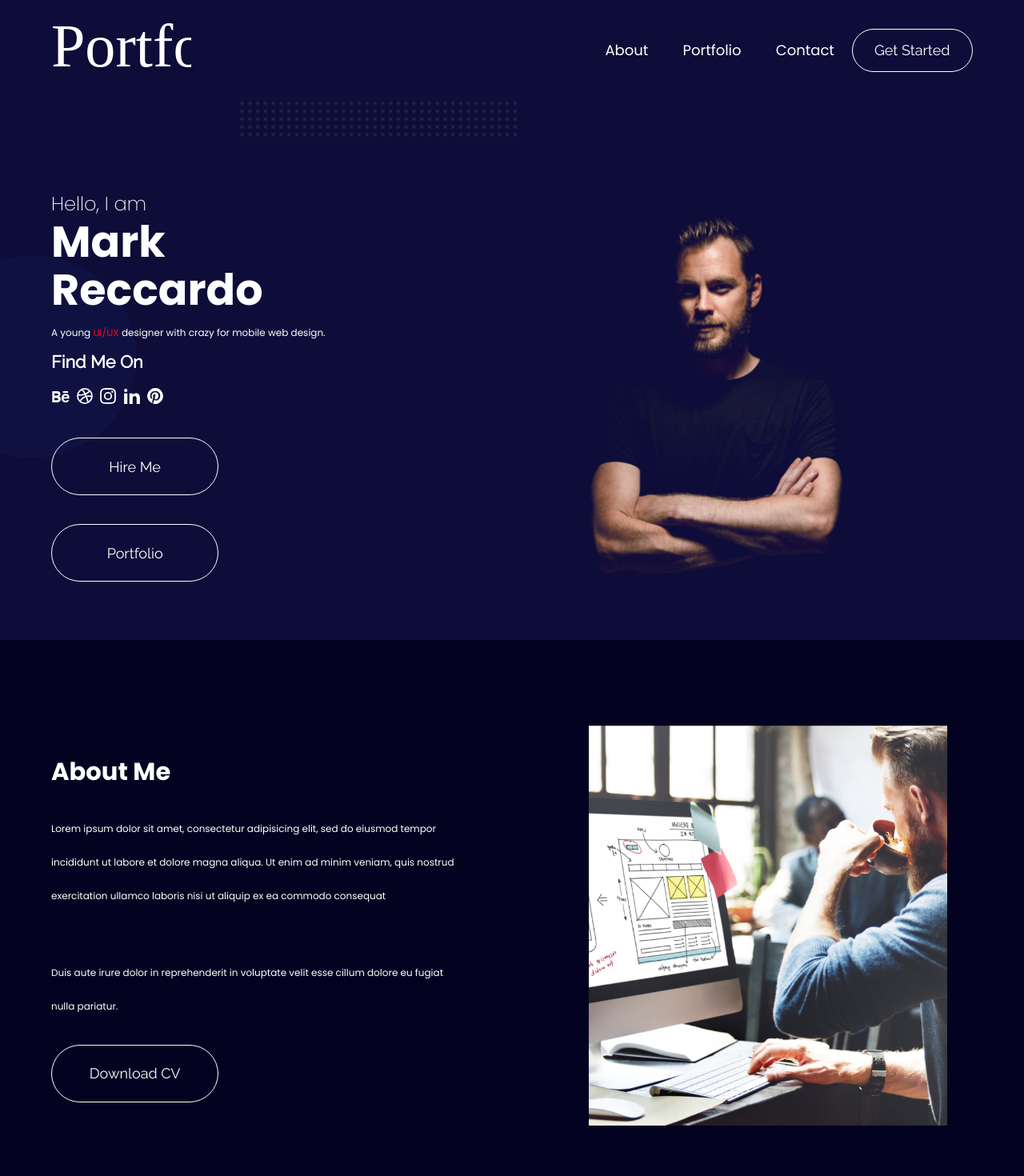
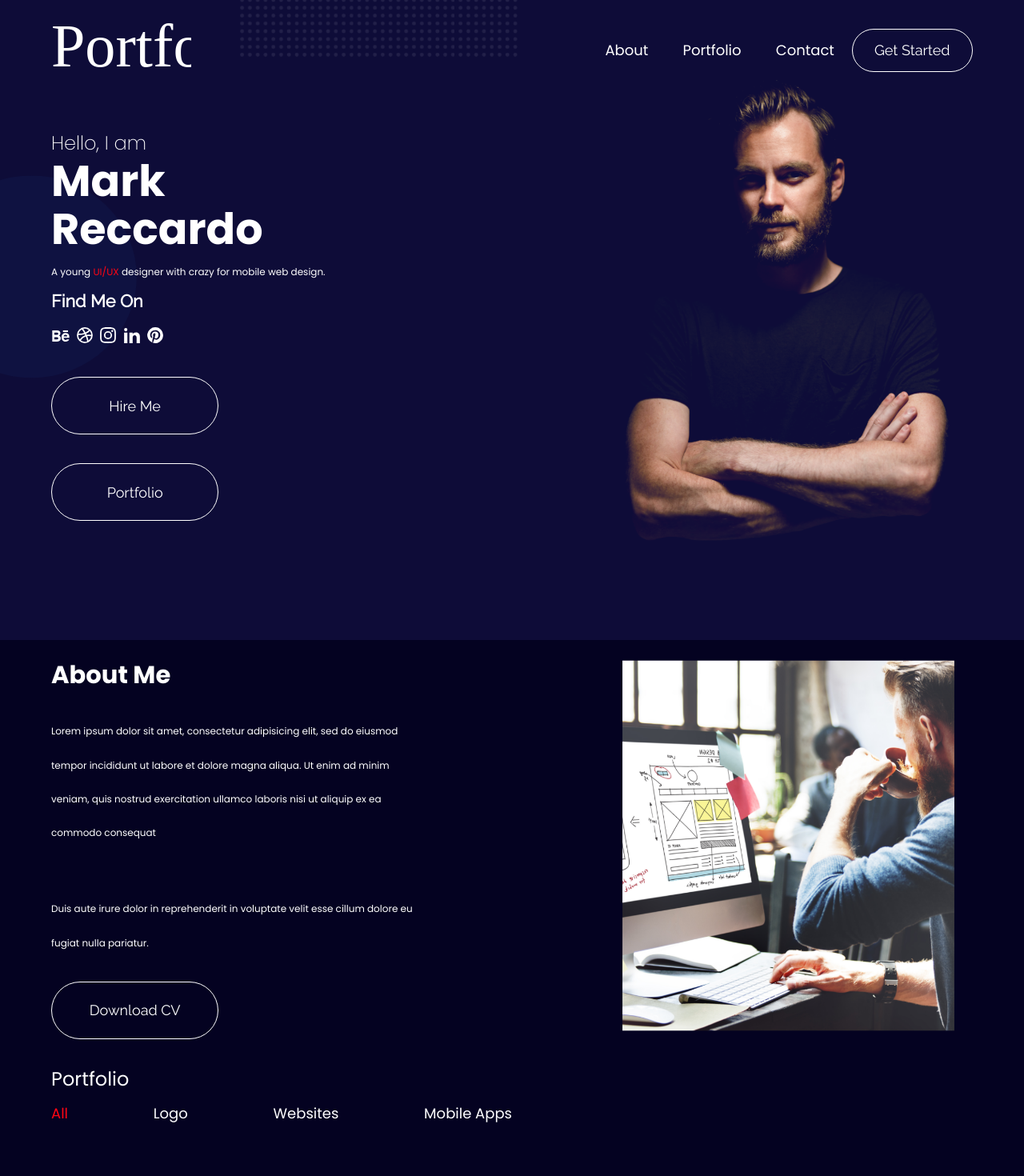
Before and after one commit to soyas07/react-portfolio-website, a React (Create React App) app: page / in a window 1280 px wide. Shown: the top 1470 px of the page at 80% size. Built offline with nearby package versions, Linux system fonts and the light colour scheme; a small style sheet from the web is missing.

Commit message:
Updated Responsive design
Fixed: margins, media screen and spacing, Need to Fix: Change the nav bar bg color when scroll

```diff
--- a/src/components/About.js
+++ b/src/components/About.js
@@ -4,7 +4,8 @@ import aboutMe from '../assets/about_me.png'
 function About() {
     return (
         <section className="wrapper-secondary about-wrapper">
-            <div className="left-content margin-container">
+            <div className="margin-container about-container">
+                <div className="left-content">
                     <h3>About Me</h3>
                     <p>Lorem ipsum dolor sit amet, consectetur adipisicing elit, sed do eiusmod tempor incididunt ut labore et dolore magna aliqua. Ut enim ad minim veniam, quis nostrud exercitation ullamco laboris nisi ut aliquip ex ea commodo consequat
                     </p>
@@ -14,6 +15,8 @@ function About() {
                 <div className="right-content">
                     <img src={aboutMe} alt="About Me" />
                 </div>
+            </div>
+
         </section>
     )
 }
--- a/src/components/Header.js
+++ b/src/components/Header.js
@@ -1,4 +1,4 @@
-import React, { useState } from 'react'
+import React, { useState, useEffect } from 'react'
 
 function Header() {
 
@@ -8,8 +8,11 @@ function Header() {
         setmenuStat(!menuStat)
     }
 
+    // change header nav bg color when scroll
+
+
     return (
-        <header className="wrapper-primary">
+        <header className="">
             <nav className="margin-container">
                 <ul>
                     <div className="logo">
--- a/src/css/App.css
+++ b/src/css/App.css
@@ -227,7 +227,7 @@ nav ul .logo svg {
 }
 
 @font-face {
-  nav ul .logo svg {
+  nav ul .logo svg text {
     font-family: 'freestyle-script-regular';
     src: url("../assets/Freestyle Script Regular.ttf");
   }
@@ -314,6 +314,12 @@ nav ul button {
   }
 }
 
+@media screen and (min-width: 1366px) {
+  html {
+    font-size: 16px;
+  }
+}
+
 @media screen and (min-width: 1024px) {
   nav ul .logo {
     margin-right: auto;
@@ -357,8 +363,7 @@ nav ul button {
 }
 
 .intro-wrapper {
-  padding-top: 18vh;
-  height: 100vh;
+  min-height: 100vh;
   display: -webkit-box;
   display: -ms-flexbox;
   display: flex;
@@ -396,6 +401,7 @@ nav ul button {
 }
 
 .intro-container .left-content {
+  margin-top: 4em;
   z-index: 1;
   display: -webkit-box;
   display: -ms-flexbox;
@@ -466,30 +472,47 @@ nav ul button {
   display: none;
 }
 
-@media screen and (min-width: 1024px) and (max-width: 1366px) {
-  .intro-wrapper {
-    padding-top: 25vh;
+@media screen and (min-width: 1024px) {
+  .intro-container {
+    -webkit-box-pack: justify;
+        -ms-flex-pack: justify;
+            justify-content: space-between;
   }
   .intro-container .left-content {
     width: 45%;
   }
   .intro-container .right-content {
-    width: 50%;
+    width: 40%;
+    display: block;
+    -webkit-transform: scale(0.9);
+            transform: scale(0.9);
   }
-  .intro-container .right-content {
-    display: block;
-    -webkit-transform: scale(0.47);
-            transform: scale(0.47);
+  .intro-container .right-content img {
+    width: 100%;
   }
 }
 
-@media screen and (min-width: 1230px) {
+@media screen and (min-width: 1230px) and (max-width: 1366px) {
   .intro-wrapper .rectangle-svg {
     display: block;
     position: absolute;
     z-index: 3;
     -webkit-transform: translate(30%, -150%);
             transform: translate(30%, -150%);
+  }
+  .intro-wrapper .rectangle-svg img {
+    -webkit-transform: scale(0.6);
+            transform: scale(0.6);
+  }
+}
+
+@media screen and (min-width: 1366px) {
+  .intro-wrapper .rectangle-svg {
+    display: block;
+    position: absolute;
+    z-index: 3;
+    -webkit-transform: translate(60%, -150%);
+            transform: translate(60%, -150%);
   }
   .intro-wrapper .rectangle-svg img {
     -webkit-transform: scale(0.6);
@@ -508,39 +531,61 @@ nav ul button {
   -webkit-box-direction: normal;
       -ms-flex-direction: row;
           flex-direction: row;
-  height: 90vh;
+  min-height: 90vh;
 }
 
-.about-wrapper .left-content h3 {
+.about-wrapper .about-container {
+  display: -webkit-box;
+  display: -ms-flexbox;
+  display: flex;
+  -webkit-box-align: center;
+      -ms-flex-align: center;
+          align-items: center;
+  -webkit-box-orient: horizontal;
+  -webkit-box-direction: normal;
+      -ms-flex-direction: row;
+          flex-direction: row;
+  -webkit-box-pack: justify;
+      -ms-flex-pack: justify;
+          justify-content: space-between;
+}
+
+.about-wrapper .about-container .left-content h3 {
   font-size: 2.55rem;
 }
 
-.about-wrapper .left-content p {
+.about-wrapper .about-container .left-content p {
   line-height: 3.53rem;
   padding: 2.2em 0;
 }
 
-.about-wrapper .right-content {
+.about-wrapper .about-container .right-content {
   display: none;
 }
 
-@media screen and (min-width: 1024px) and (max-width: 1366px) {
-  .about-wrapper .left-content {
+@media screen and (min-width: 700px) {
+  .about-wrapper {
+    min-height: 60vh;
+  }
+}
+
+@media screen and (min-width: 1024px) {
+  .about-wrapper .about-container .left-content {
     width: 40%;
   }
-  .about-wrapper .right-content {
-    width: 50%;
+  .about-wrapper .about-container .right-content {
+    width: 40%;
     display: block;
   }
-  .about-wrapper .right-content img {
+  .about-wrapper .about-container .right-content img {
     width: 100%;
-    -webkit-transform: scale(0.7);
-            transform: scale(0.7);
+    -webkit-transform: scale(0.9);
+            transform: scale(0.9);
   }
 }
 
 .portfolio-wrapper {
-  height: 80vh;
+  min-height: 40vh;
   display: -webkit-box;
   display: -ms-flexbox;
   display: flex;
@@ -589,12 +634,6 @@ aside ul li .active {
   }
 }
 
-@media screen and (min-width: 1024px) and (max-width: 1366px) {
-  .portfolio-wrapper {
-    height: 120vh;
-  }
-}
-
 @media screen and (min-width: 1024px) {
   aside ul {
     width: 50%;
@@ -602,7 +641,7 @@ aside ul li .active {
 }
 
 .abilities-wrapper {
-  height: 100vh;
+  min-height: 70vh;
   display: -webkit-box;
   display: -ms-flexbox;
   display: flex;
@@ -628,7 +667,7 @@ aside ul li .active {
 }
 
 .testinomial-wrapper {
-  height: 160vh;
+  min-height: 100vh;
   display: -webkit-box;
   display: -ms-flexbox;
   display: flex;
@@ -653,14 +692,8 @@ aside ul li .active {
   line-height: 2.5rem;
 }
 
-@media screen and (min-width: 500px) {
-  .testinomial-wrapper {
-    height: 130vh;
-  }
-}
-
 .contact-wrapper {
-  height: 170vh;
+  min-height: 60vh;
 }
 
 .contact-wrapper .vertical-svg {
@@ -764,15 +797,9 @@ aside ul li .active {
   color: black;
 }
 
-@media screen and (min-width: 500px) and (max-width: 700px) {
-  .contact-wrapper {
-    height: 145vh;
-  }
-}
-
 @media screen and (min-width: 700px) {
   .contact-wrapper {
-    height: 135vh;
+    height: 110vh;
   }
   .contact-container form {
     display: -webkit-box;
@@ -801,7 +828,7 @@ aside ul li .active {
 }
 
 .footer-wrapper {
-  height: 60vh;
+  min-height: 50vh;
 }
 
 .footer-wrapper .vertical-svg {
--- a/src/scss/_abilities.scss
+++ b/src/scss/_abilities.scss
@@ -1,5 +1,5 @@
 .abilities-wrapper {
-    height: 100vh;
+    min-height: 70vh;
     @include flex-container(align-items, row, center);
     h3 {
         text-align: center;
--- a/src/scss/_about.scss
+++ b/src/scss/_about.scss
@@ -1,6 +1,10 @@
 .about-wrapper {
     @include flex-container(align-items, row, center);
-    height: 90vh;
+    min-height: 90vh;
+
+    .about-container {
+        @include flex-container(align-items);
+        justify-content: space-between;
         .left-content {
             h3 {
                 font-size: $primaryFontSize;
@@ -17,18 +21,28 @@
         }
     }
 
-@media screen and (min-width: 1024px) and (max-width: 1366px) {
+}
+
+@media screen and (min-width: 700px) {
     .about-wrapper {
+        min-height: 60vh;
+    }
+}
+
+@media screen and (min-width: 1024px) {
+    .about-wrapper {
+        .about-container {
             .left-content {
                 width: 40%;
             }
             .right-content {
-            width: 50%;
+                width: 40%;
                 display: block;
                 img {
                     width: 100%;
-                transform: scale(0.7);
+                    transform: scale(0.9);
                 }
             }
         }
     }
+}
--- a/src/scss/_footer.scss
+++ b/src/scss/_footer.scss
@@ -1,5 +1,5 @@
 .footer-wrapper {
-    height: 60vh;
+    min-height: 50vh;
     .vertical-svg {
         display: flex;
         justify-content: center;
--- a/src/scss/_intro.scss
+++ b/src/scss/_intro.scss
@@ -1,8 +1,7 @@
 
 .intro-wrapper {
-    padding-top: 18vh;
-    height: 100vh;
-    @include flex-container(align-items, row);
+    min-height: 100vh;
+    @include flex-container(align-items, row, center);
 
     .circle-svg {
         position: absolute;
@@ -16,7 +15,9 @@
 }
     .intro-container {
         @include flex-container(align-items, row);
+
         .left-content {
+            margin-top: 4em;
             z-index: 1;
             display: flex;
             flex-direction: column;
@@ -68,29 +69,27 @@
         }
     }
 
-@media screen and (min-width: 1024px) and (max-width: 1366px) {
-    .intro-wrapper {
-        padding-top: 25vh;
-    }
+@media screen and (min-width: 1024px) {
 
     .intro-container {
+        justify-content: space-between;
         .left-content {
             width: 45%;
         }
 
         .right-content {
-            width: 50%;
-        }
-
-        .right-content {
+            width: 40%;
             display: block;
-            transform: scale(0.47);
+            transform: scale(0.9);
+            img {
+                width: 100%;
+            }
         }
     }
 
 }
 
-@media screen and (min-width: 1230px) {
+@media screen and (min-width: 1230px) and (max-width: 1366px) {
     .intro-wrapper {
         .rectangle-svg {
             display: block;
@@ -103,3 +102,17 @@
         }
     }
 }
+
+@media screen and (min-width: 1366px) {
+    .intro-wrapper {
+        .rectangle-svg {
+            display: block;
+            position: absolute;
+            z-index: 3;
+            transform: translate(60%, -150%);
+            img {
+                transform: scale(0.6);
+            }
+        }
+    }
+}
```
Also changed, not shown: src/scss/_contact.scss (+2 -8 lines), src/scss/_header.scss (+12 -3 lines), src/scss/_portfolio.scss (+1 -7 lines), src/scss/_testinomial.scss (+1 -7 lines), 1 other file (tests, documents, lock files or other folders). Lines whose indentation alone changed are shown as unchanged.
